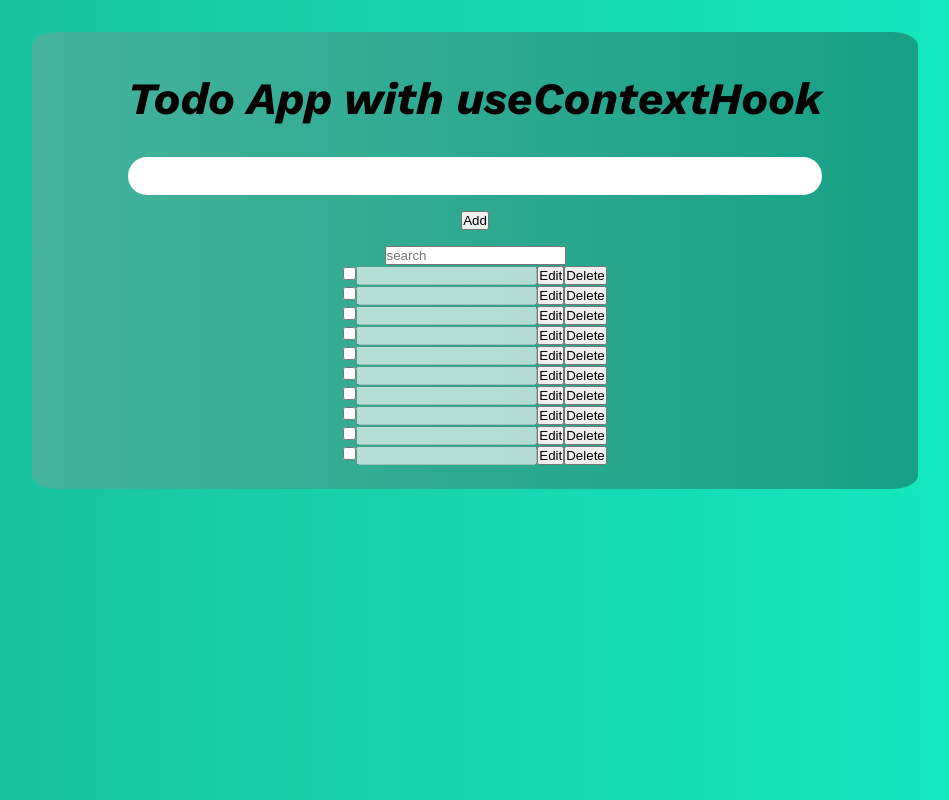
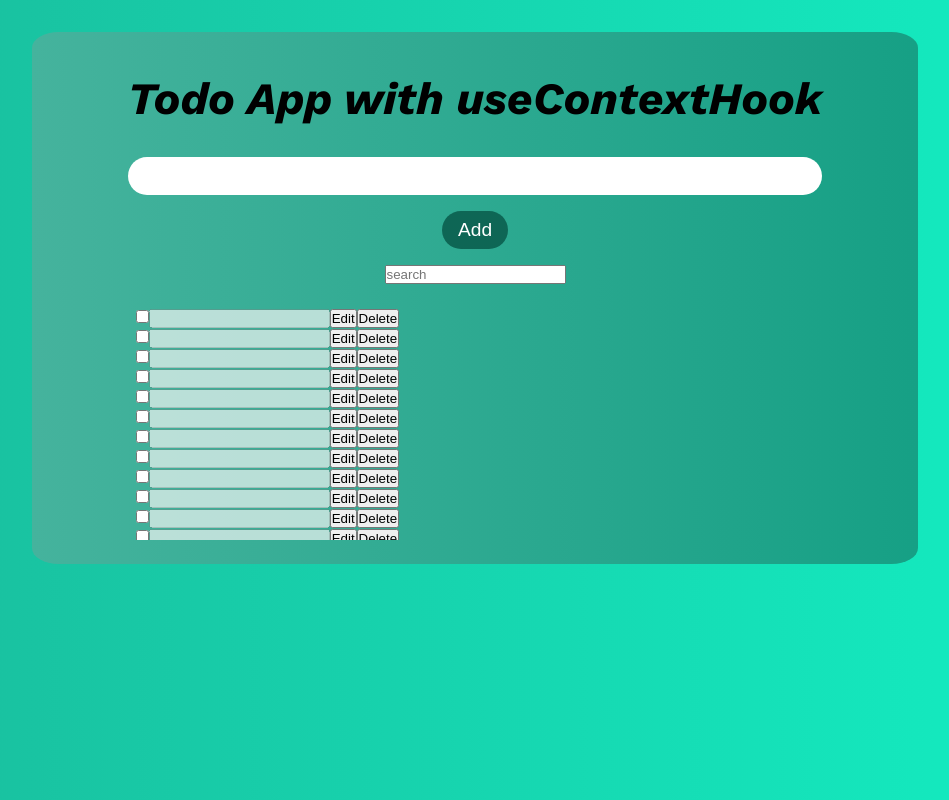
Before and after one commit to Sahil-4U/TodoAppWithUseContextHook, a React (Create React App) app: page / in a window 1280 px wide. Shown: the whole page, without its empty margins (165-1114 px from the left). Built offline with nearby package versions, Linux system fonts and the light colour scheme.

Commit message:
add todo-list ui

```diff
--- a/src/App.scss
+++ b/src/App.scss
@@ -51,5 +51,27 @@ body{
         box-shadow: 0 0 0 2px #0e6655;
       }
     }
+    > button{
+      padding: 0.5rem 1rem;
+      border: none;
+      border-radius: 50px;
+      background-color: #0e6655;
+      color: #fff;
+      font-size: 1.2rem;
+      transition: all 0.3s ease-in-out;
+      cursor: pointer;
+
+      &:hover{
+        background-color: #0e6655;
+        box-shadow: 0px 0px 3px 1px #0e6655;
+      }
+    }
+  }
+  > .todo-list{
+    margin-top: 1rem;
+    width: 100%;
+    overflow: auto;
+    max-height: 15rem;
+    padding: 0.5rem;
   }
 }
--- a/src/components/TodoList.js
+++ b/src/components/TodoList.js
@@ -16,6 +16,12 @@ function TodoList() {
        <TodoItem/>
        <TodoItem/>
        <TodoItem/>
+       <TodoItem/>
+       <TodoItem/>
+       <TodoItem/>
+       <TodoItem/>
+       <TodoItem/>
+       <TodoItem/>
     </div>
   )
 }
```
